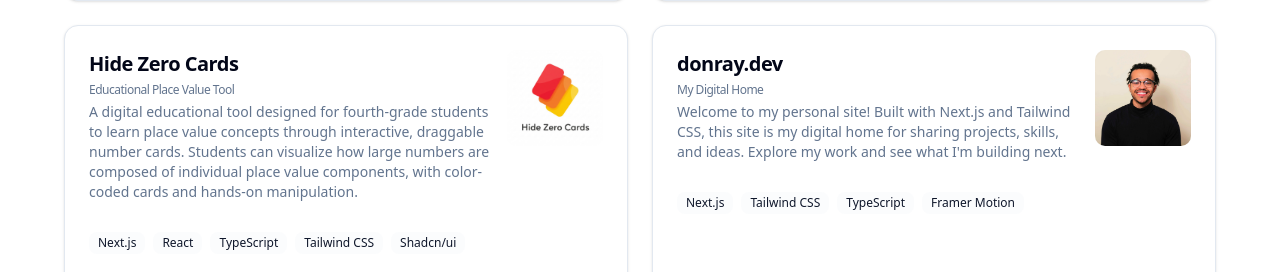
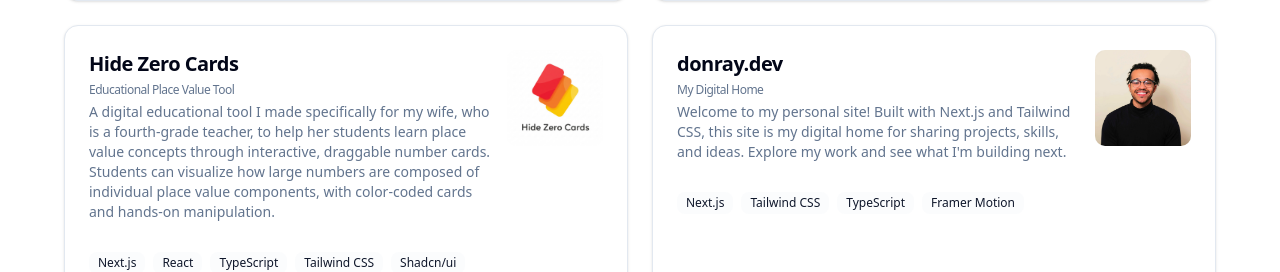
Before and after one commit to wdonray/donray.dev, a Next.js app: page / in a window 1280 px wide. Shown: the part 1932-2204 px from the top of the page. Built offline with nearby package versions, Linux system fonts and the light colour scheme; no server answers.

Commit message:
Update project description for "Hide Zero Cards" in Projects component to reflect personal context.

```diff
--- a/src/components/projects.tsx
+++ b/src/components/projects.tsx
@@ -70,7 +70,7 @@ export default function Projects() {
       title: "Hide Zero Cards",
       subtitle: "Educational Place Value Tool",
       description:
-        "A digital educational tool designed for fourth-grade students to learn place value concepts through interactive, draggable number cards. Students can visualize how large numbers are composed of individual place value components, with color-coded cards and hands-on manipulation.",
+        "A digital educational tool I made specifically for my wife, who is a fourth-grade teacher, to help her students learn place value concepts through interactive, draggable number cards. Students can visualize how large numbers are composed of individual place value components, with color-coded cards and hands-on manipulation.",
       url: "https://main.dmh49rcj7joyy.amplifyapp.com",
       technologies: [
         "Next.js",
```
